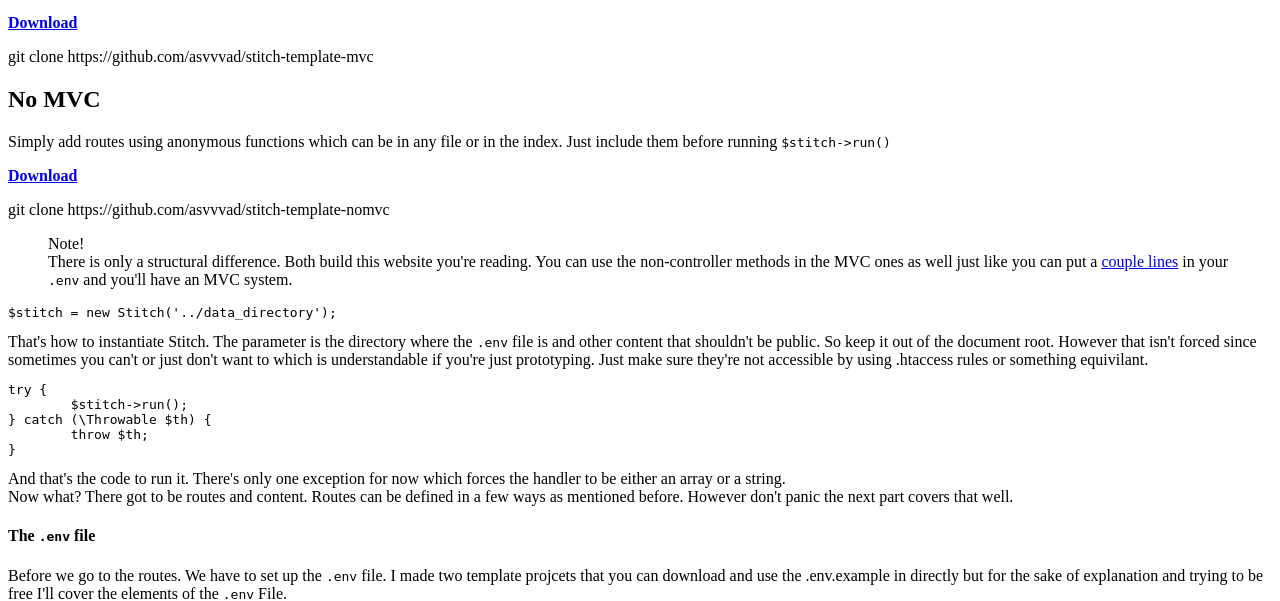
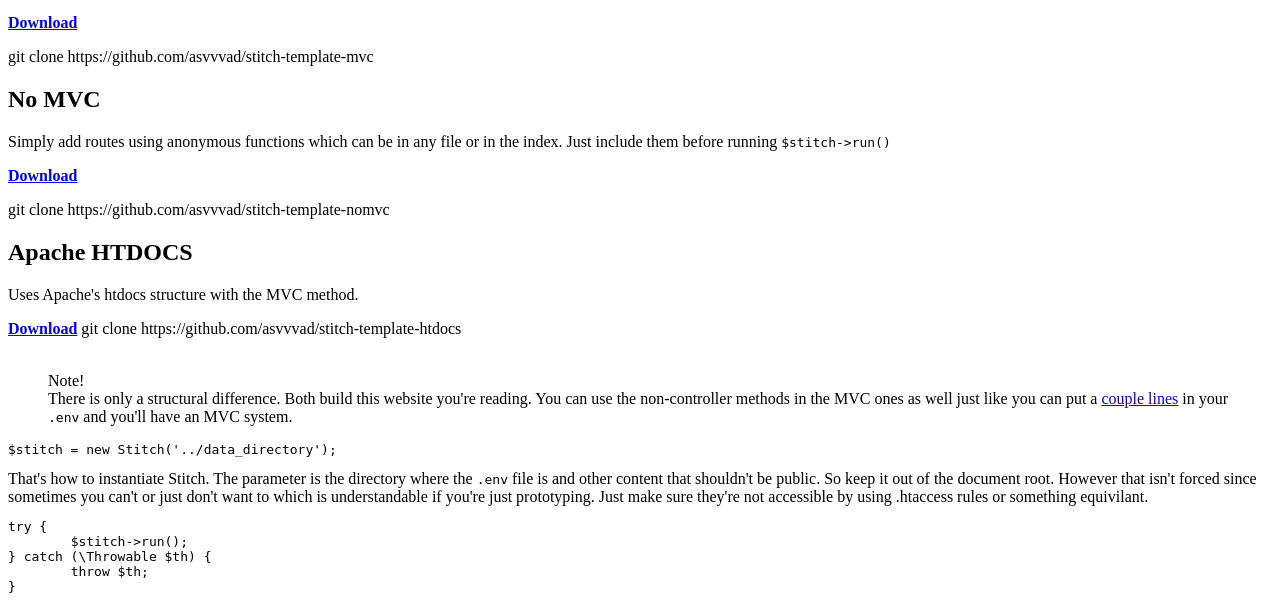
Before and after one commit to asvvvad/stitch-template-nomvc, a PHP site: template data/templates/views/home.phtml in a window 1280 px wide. Shown: the part 718-1319 px from the top of the page. Run offline with PHP 8.4, Linux system fonts and the light colour scheme; the template is opened without the code that fills it, so the values that code supplies are empty.

Commit message:
Added htdocs template to docs

```diff
--- a/data/templates/views/home.phtml
+++ b/data/templates/views/home.phtml
@@ -42,19 +42,27 @@
         As with all frameworks, you need to have some things in place before using it. Stitch doesn't enfore any structure all you need is the <code>.env</code> file for configuration.
         This part goes through how to create your own structure to understand how customizable it is but it's pretty simple so you'll figure it out if you also just download one of the templates I made and mess around:<br>
         <div class="row tacenter mv" id="templates">
-            <div class="6 col card">
+            <div class="col card">
                 <h2>MVC oriented</h2>
                 <p>Controllers and routes have their own directories and they're loaded automatically to maintain a clean code. You can still use anonymous functions in the routes.</p>
                 <a class="btn pill ph bg-info white" target="_blank" href="https://github.com/asvvvad/stitch-template-mvc"><b>Download</b></a><br>
                 <p class="nano">git clone https://github.com/asvvvad/stitch-template-mvc</p>
             </div>
-            <div class="6 col card">
+            <div class="col card">
                 <h2>No MVC</h2>
                 <p>Simply add routes using anonymous functions which can be in any file or in the index. Just include them before running <code>$stitch->run()</code></p>
                 <a class="btn pill ph bg-info white" target="_blank" href="https://github.com/asvvvad/stitch-template-nomvc"><b>Download</b></a><br>
                 <p class="nano">git clone https://github.com/asvvvad/stitch-template-nomvc</p>
             </div>
         </div>
+        <div class="row">
+            <div class="col card">
+                <h2>Apache HTDOCS</h2>
+                <p>Uses Apache's htdocs structure with the MVC method.</p>
+                <a class="btn pill ph bg-info white" target="_blank" href="https://github.com/asvvvad/stitch-template-htdocs"><b>Download</b></a> <span class="nano">git clone https://github.com/asvvvad/stitch-template-htdocs</span>
+            </div>
+        </div>
+        <br>
         <blockquote class="p bg-warning black small b-accent"><span class="large">Note!</span><br>There is only a structural difference. Both build this website you're reading. You can use the non-controller methods in the MVC ones as well just like you can put a <a href="#mvc-env">couple lines</a> in your <code class="bg-warning b-black black small">.env</code> and you'll have an MVC system.</div>
         <pre id="instantiate"><code>$stitch = new Stitch('../data_directory');</code></pre>
         That's how to instantiate Stitch. The parameter is the directory where the <code>.env</code> file is and other content that shouldn't be public. So keep it out of the document root. However that isn't forced since sometimes you can't or just don't want to which is understandable if you're just prototyping. Just make sure they're not accessible by using .htaccess rules or something equivilant.
```
